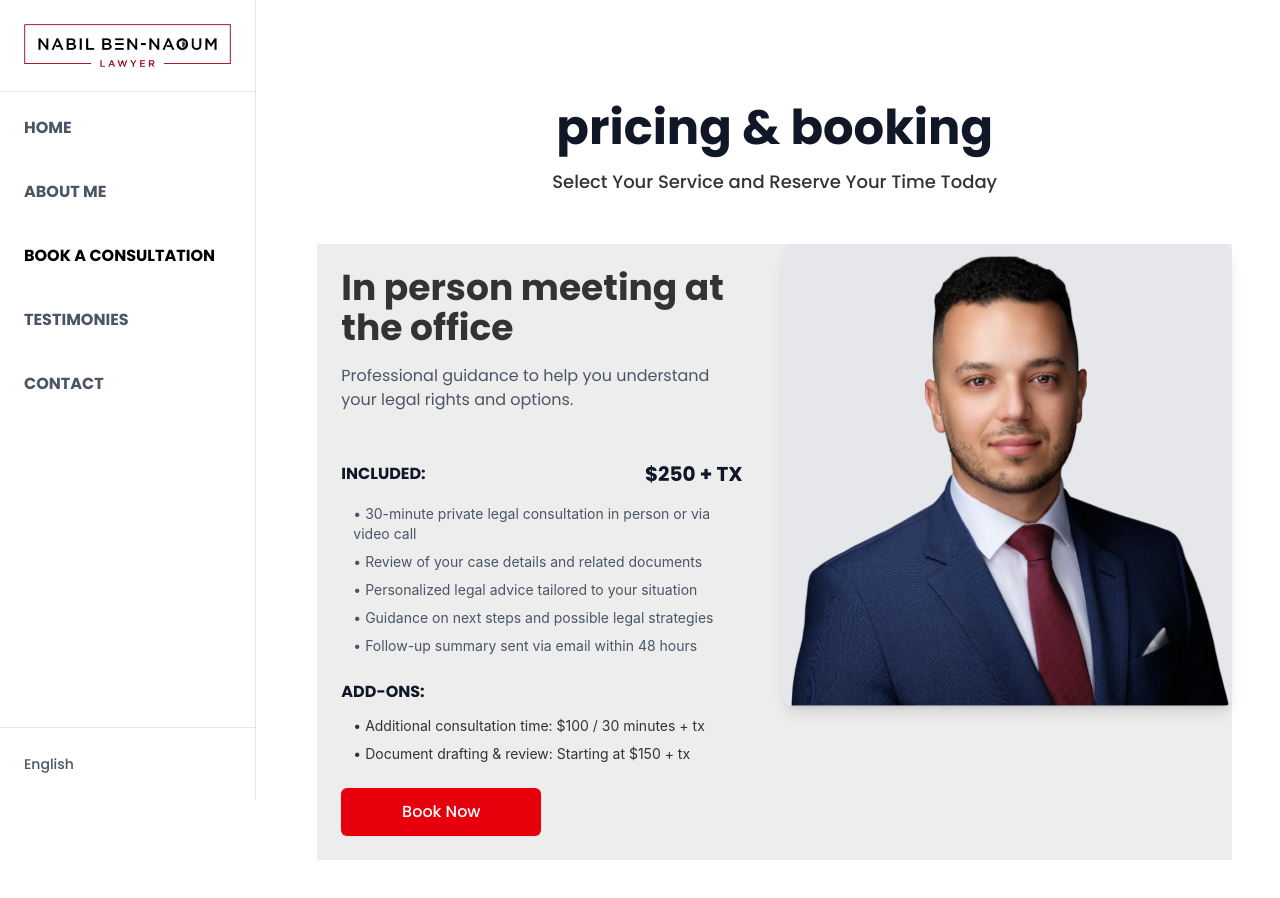
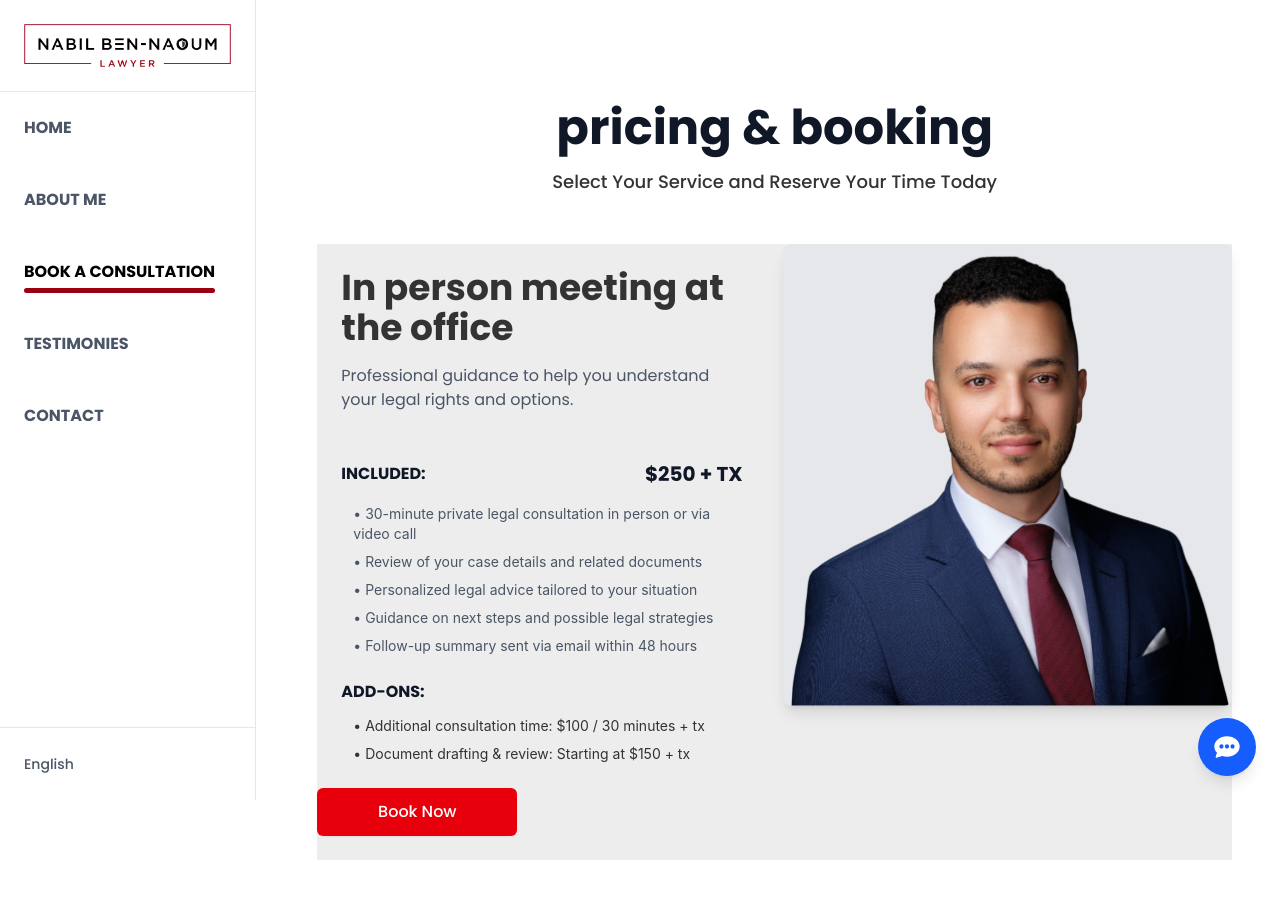
Before and after one commit to AliMasud05/hire-criminal-lawyerr, a Next.js app: page /book-consultation in a window 1280 px wide. Shown: the top 898 px of the page. Built offline with nearby package versions, Linux system fonts and the light colour scheme.

Commit message:
update chat icon

```diff
--- a/src/app/(defaultLayout)/book-consultation/page.tsx
+++ b/src/app/(defaultLayout)/book-consultation/page.tsx
@@ -79,7 +79,7 @@ export default function BookConsultationPage() {
 
               <Button
                 onClick={() => setShowBookingModal(true)}
-                className="bg-red-600 hover:bg-red-700 text-white px-8 py-6 text-base font-medium w-[200px]"
+                className="-ml-6 bg-red-600 hover:bg-red-700 text-white px-8 py-6 text-base font-medium w-[200px]"
               >
                 Book Now
               </Button>
--- a/src/app/(defaultLayout)/layout.tsx
+++ b/src/app/(defaultLayout)/layout.tsx
@@ -1,16 +1,15 @@
-import type React from "react";
 import type { Metadata } from "next";
 import { Poppins } from "next/font/google";
+import type React from "react";
 
+import ChatWidget from "@/components/defaultLayout/ChatWidget";
+import { MobileSidebar } from "@/components/defaultLayout/MobileSidebar";
 import { Sidebar } from "@/components/defaultLayout/Sidebar";
-import { MobileSidebar } from "@/components/defaultLayout/MobileSidebar";
-
 
 const poppins = Poppins({
   subsets: ["latin"],
   weight: ["100", "300", "400", "500", "700", "900"],
 });
-
 
 export const metadata: Metadata = {
   title: "Nabil Ben-Naoum - Criminal Defense Lawyer",
@@ -25,7 +24,7 @@ export default function RootLayout({
 }>) {
   return (
     <html lang="en">
-      <body className={`${poppins.className}   antialiased`}>
+      <body className={`${poppins.className} antialiased`}>
         <div className="flex min-h-screen bg-white">
           {/* Desktop Sidebar */}
           <div className="hidden lg:block lg:w-1/5 xl:w-1/6">
@@ -37,6 +36,9 @@ export default function RootLayout({
 
           {/* Main Content */}
           <div className="flex-1 lg:w-4/5 xl:w-5/6">{children}</div>
+
+          {/* Chat Icon - positioned fixed at bottom right */}
+          <ChatWidget />
         </div>
       </body>
     </html>
--- /dev/null
+++ b/src/components/defaultLayout/Chat.tsx
@@ -0,0 +1,30 @@
+// components/defaultLayout/ChatIcon.tsx
+import React from "react";
+
+const ChatIcon = () => {
+  return (
+    <div className="fixed bottom-6 right-6 z-50">
+      <button
+        className="bg-blue-600 hover:bg-blue-700 text-white rounded-full p-4 shadow-lg transition-all duration-300 hover:scale-110"
+        aria-label="Open chat"
+      >
+        <svg
+          xmlns="http://www.w3.org/2000/svg"
+          className="h-6 w-6"
+          fill="none"
+          viewBox="0 0 24 24"
+          stroke="currentColor"
+        >
+          <path
+            strokeLinecap="round"
+            strokeLinejoin="round"
+            strokeWidth={2}
+            d="M8 10h.01M12 10h.01M16 10h.01M9 16H5a2 2 0 01-2-2V6a2 2 0 012-2h14a2 2 0 012 2v8a2 2 0 01-2 2h-5l-5 5v-5z"
+          />
+        </svg>
+      </button>
+    </div>
+  );
+};
+
+export default ChatIcon;
--- /dev/null
+++ b/src/components/defaultLayout/ChatWidget.tsx
@@ -0,0 +1,103 @@
+// components/defaultLayout/ChatWidget.tsx
+"use client";
+
+import React, { useState } from "react";
+
+const ChatWidget = () => {
+  const [isOpen, setIsOpen] = useState(false);
+
+  return (
+    <>
+      {/* Chat Icon */}
+      <div className="fixed bottom-6 right-6 z-50">
+        <button
+          onClick={() => setIsOpen(!isOpen)}
+          className="bg-blue-600 hover:bg-blue-700 text-white rounded-full p-4 shadow-lg transition-all duration-300 hover:scale-110 flex items-center justify-center"
+          aria-label="Open chat"
+        >
+          {isOpen ? (
+            <svg
+              xmlns="http://www.w3.org/2000/svg"
+              className="h-6 w-6"
+              fill="none"
+              viewBox="0 0 24 24"
+              stroke="currentColor"
+            >
+              <path
+                strokeLinecap="round"
+                strokeLinejoin="round"
+                strokeWidth={2}
+                d="M6 18L18 6M6 6l12 12"
+              />
+            </svg>
+          ) : (
+            <svg
+              xmlns="http://www.w3.org/2000/svg"
+              width="26"
+              height="26"
+              viewBox="0 0 38 32"
+              fill="none"
+            >
+              <path
+                d="M19 0.138672C8.75293 0.138672 0.445312 6.86426 0.445312 15.1602C0.445312 18.6602 1.92383 21.8799 4.40234 24.4336L2.39844 30.4287C2.11426 31.2773 2.9209 32.0869 3.77051 31.8057L12.0186 29.0801C14.1738 29.7891 16.5303 30.1807 19 30.1807C29.2471 30.1807 37.5547 23.4551 37.5547 15.1592C37.5547 6.86328 29.2471 0.137695 19 0.137695V0.138672ZM10.8818 18.1953C9.20605 18.1953 7.84668 16.8369 7.84668 15.1602C7.84668 13.4834 9.20508 12.125 10.8818 12.125C12.5586 12.125 13.917 13.4834 13.917 15.1602C13.917 16.8369 12.5586 18.1953 10.8818 18.1953ZM19 18.1953C17.3242 18.1953 15.9648 16.8369 15.9648 15.1602C15.9648 13.4834 17.3232 12.125 19 12.125C20.6768 12.125 22.0352 13.4834 22.0352 15.1602C22.0352 16.8369 20.6768 18.1953 19 18.1953ZM27.1182 18.1953C25.4424 18.1953 24.083 16.8369 24.083 15.1602C24.083 13.4834 25.4414 12.125 27.1182 12.125C28.7949 12.125 30.1533 13.4834 30.1533 15.1602C30.1533 16.8369 28.7949 18.1953 27.1182 18.1953Z"
+                fill="white"
+              />
+            </svg>
+          )}
+        </button>
+      </div>
+
+      {/* Chat Popup */}
+      {isOpen && (
+        <div className="fixed bottom-20 right-6 w-80 h-[500px] bg-white rounded-lg shadow-xl z-40 border border-gray-200 flex flex-col">
+          {/* Chat Header */}
+          <div className="bg-blue-600 text-white p-4 rounded-t-lg flex justify-between items-center">
+            <h3 className="font-semibold">Chat with us</h3>
+            <button
+              onClick={() => setIsOpen(false)}
+              className="text-white hover:text-gray-200"
+            >
+              <svg
+                xmlns="http://www.w3.org/2000/svg"
+                className="h-5 w-5"
+                fill="none"
+                viewBox="0 0 24 24"
+                stroke="currentColor"
+              >
+                <path
+                  strokeLinecap="round"
+                  strokeLinejoin="round"
+                  strokeWidth={2}
+                  d="M6 18L18 6M6 6l12 12"
+                />
+              </svg>
+            </button>
+          </div>
+
+          {/* Chat Messages Area */}
+          <div className="flex-1 p-4 overflow-y-auto">
+            <div className="bg-gray-100 rounded-lg p-3 mb-4">
+              <p className="text-sm">Hello! How can we help you today?</p>
+            </div>
+          </div>
+
+          {/* Message Input */}
+          <div className="p-4 border-t border-gray-200">
+            <div className="flex">
+              <input
+                type="text"
+                placeholder="Type your message..."
+                className="flex-1 border border-gray-300 rounded-l-lg px-4 py-2 focus:outline-none focus:ring-2 focus:ring-blue-500 focus:border-transparent"
+              />
+              <button className="bg-blue-600 text-white px-4 rounded-r-lg hover:bg-blue-700 transition-colors">
+                Send
+              </button>
+            </div>
+          </div>
+        </div>
+      )}
+    </>
+  );
+};
+
+export default ChatWidget;
--- a/src/components/defaultLayout/Sidebar.tsx
+++ b/src/components/defaultLayout/Sidebar.tsx
@@ -2,11 +2,17 @@
 
 import Link from "next/link";
 import { usePathname } from "next/navigation";
-import logo from '@/assets/logo.png'
+import logo from "@/assets/logo.png";
 import Image from "next/image";
+import { useEffect, useState } from "react";
 
 export function Sidebar() {
   const pathname = usePathname();
+  const [mounted, setMounted] = useState(false);
+
+  useEffect(() => {
+    setMounted(true);
+  }, []);
 
   const navItems = [
     { name: "HOME", href: "/" },
@@ -19,32 +25,37 @@ export function Sidebar() {
   return (
     <div className="fixed left-0 top-0 h-full w-1/5 xl:w-1/5 bg-white border-r border-gray-200 flex flex-col">
       {/* Logo */}
-      <div className="p-6
-      flex flex-col justify-center items-center
-      border-b border-gray-200">
+      <div className="p-6 flex flex-col justify-center items-center border-b border-gray-200">
         <Link href="/">
-              <Image src={logo}
+          <Image
+            src={logo}
             alt="Nabil Ben-Naoum"
-               width={1000} height={1000}
+            width={1000}
+            height={1000}
             className="w-full h-full object-cover"
           />
-
         </Link>
       </div>
 
       {/* Navigation */}
       <nav className="flex-1 p-6">
-        <ul className="space-y-10">
+        <ul className="space-y-12">
           {navItems.map((item) => (
-            <li key={item.name}>
+            <li key={item.name} className="flex">
+              <div className="relative inline-block group">
                 <Link
                   href={item.href}
-                className={`block text-base uppercase font-semibold  transition-colors hover:text-red-600 ${
+                  className={`block text-base uppercase font-semibold transition-all duration-300 hover:text-red-600 ${
                     pathname === item.href ? "text-black" : "text-gray-600"
                   }`}
                 >
                   {item.name}
+                  {mounted && pathname === item.href && (
+                    <span className="absolute left-0 bottom-0 w-full h-[5px] top-7 rounded-2xl bg-[#990012] transition-all duration-500 ease-out origin-left scale-x-100"></span>
+                  )}
+                  {/* <span className="absolute left-0 bottom-0 w-0 h-[6px] top-7 rounded-2xl bg-red-600 transition-all duration-300 group-hover:w-full group-hover:scale-x-100"></span> */}
                 </Link>
+              </div>
             </li>
           ))}
         </ul>
```
Lines whose indentation alone changed are shown as unchanged.
